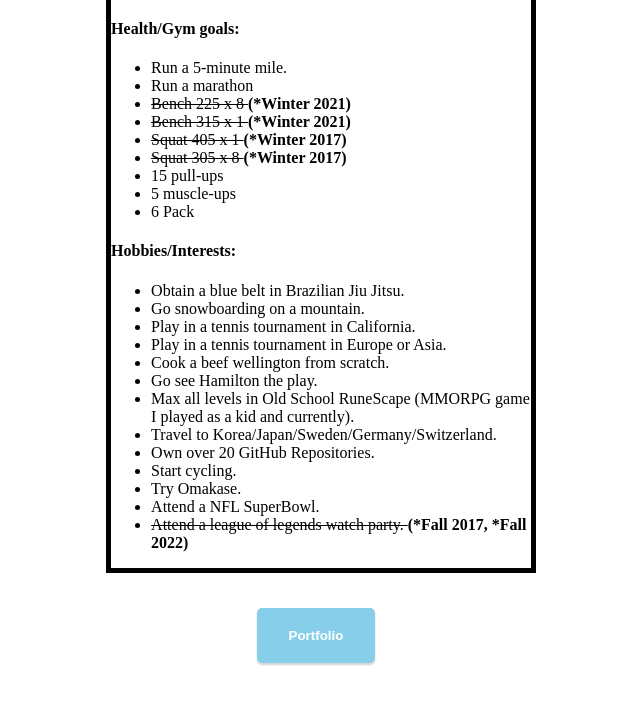
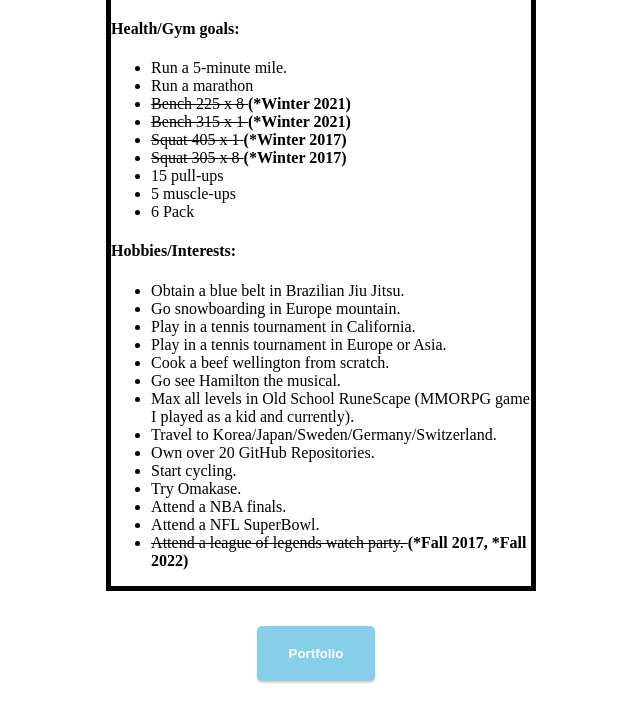
Before and after one commit to johnson82nguyen/React-Main-Portfolio, a React (Create React App) app in the folder JohnNguyen/: page / in a window 1280 px wide. Shown: the part 3599-4321 px from the top of the page, without its empty margins (319-959 px from the left). Built offline with nearby package versions, Linux system fonts and the light colour scheme.

Commit message:
adjustments

```diff
--- a/JohnNguyen/src/components/Goals.js
+++ b/JohnNguyen/src/components/Goals.js
@@ -72,16 +72,17 @@ const Projects = () => {
             <h4>Hobbies/Interests:</h4>
             <ul>
                 <li>Obtain a blue belt in Brazilian Jiu Jitsu.</li>
-                <li>Go snowboarding on a mountain.</li>
+                <li>Go snowboarding in Europe mountain.</li>
                 <li>Play in a tennis tournament in California.</li>
                 <li>Play in a tennis tournament in Europe or Asia.</li>
                 <li>Cook a beef wellington from scratch.</li>
-                <li>Go see Hamilton the play.</li>
+                <li>Go see Hamilton the musical.</li>
                 <li>Max all levels in Old School RuneScape (MMORPG game I played as a kid and currently).</li>
                 <li>Travel to Korea/Japan/Sweden/Germany/Switzerland.</li>
                 <li>Own over 20 GitHub Repositories.</li>
                 <li>Start cycling.</li>
                 <li>Try Omakase.</li>
+                <li>Attend a NBA finals.</li>
                 <li>Attend a NFL SuperBowl.</li>
                 <li><strike> Attend a league of legends watch party. </strike> <b>(*Fall 2017, *Fall 2022)</b></li>
 
```
